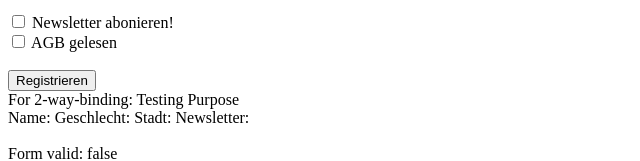
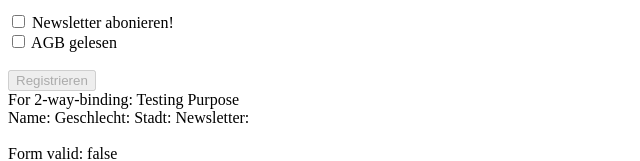
Before and after one commit to KarinaKolinsky/angularForms, an Angular app: page / in a window 1280 px wide. Shown: the part 169-330 px from the top of the page, without its empty margins (0-640 px from the left). Built offline with nearby package versions, Linux system fonts and the light colour scheme.

Commit message:
Button nicht klickbar, wenn Form invalide

```diff
--- a/src/app/registration-form/registration-form.component.html
+++ b/src/app/registration-form/registration-form.component.html
@@ -41,7 +41,7 @@
   </label>
   <br><br>
 
-  <button type="submit">Registrieren</button>
+  <button type="submit" [disabled]="!f.valid">Registrieren</button>
 </form>
 
 For 2-way-binding: Testing Purpose <br>
```
